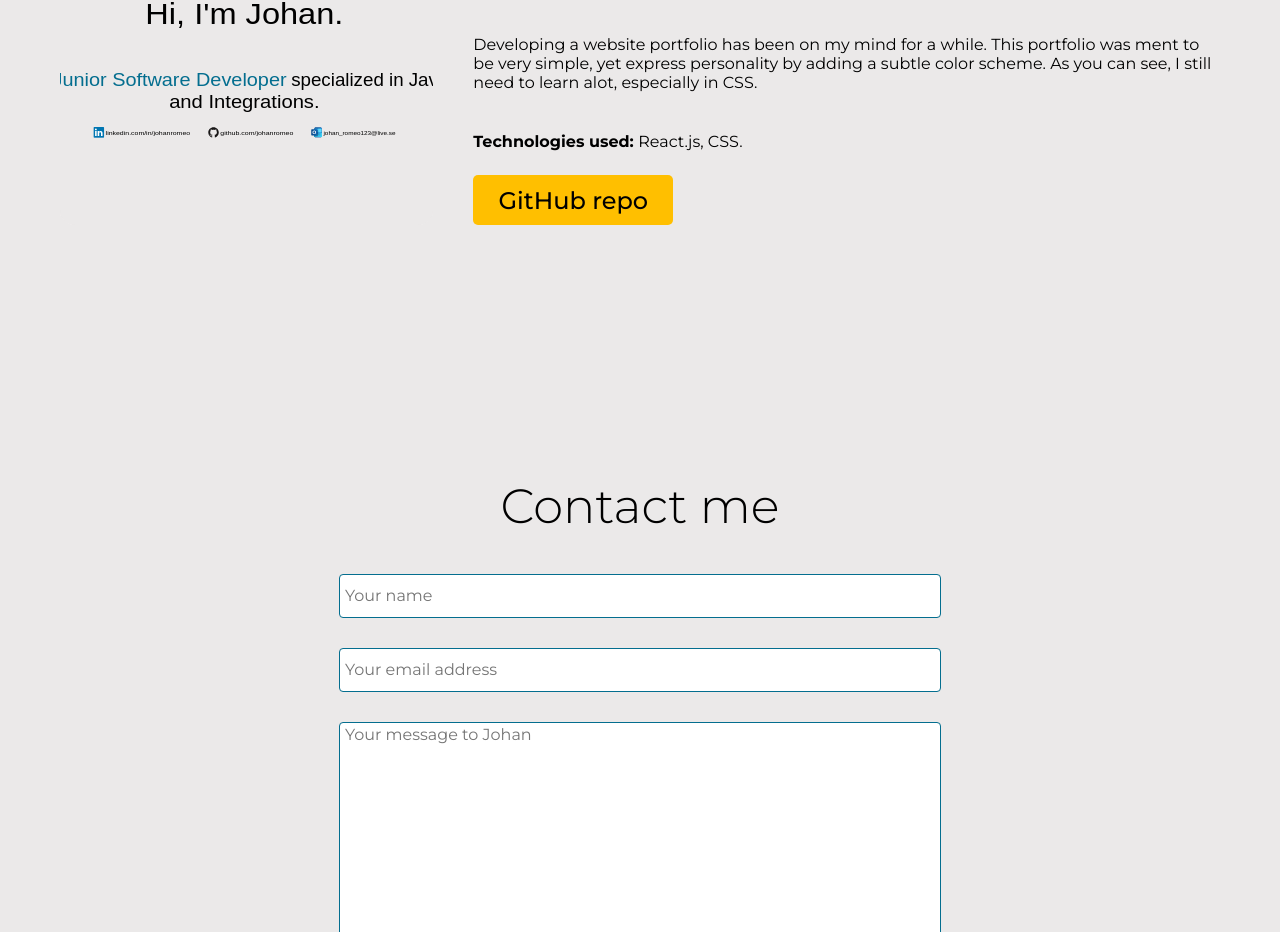
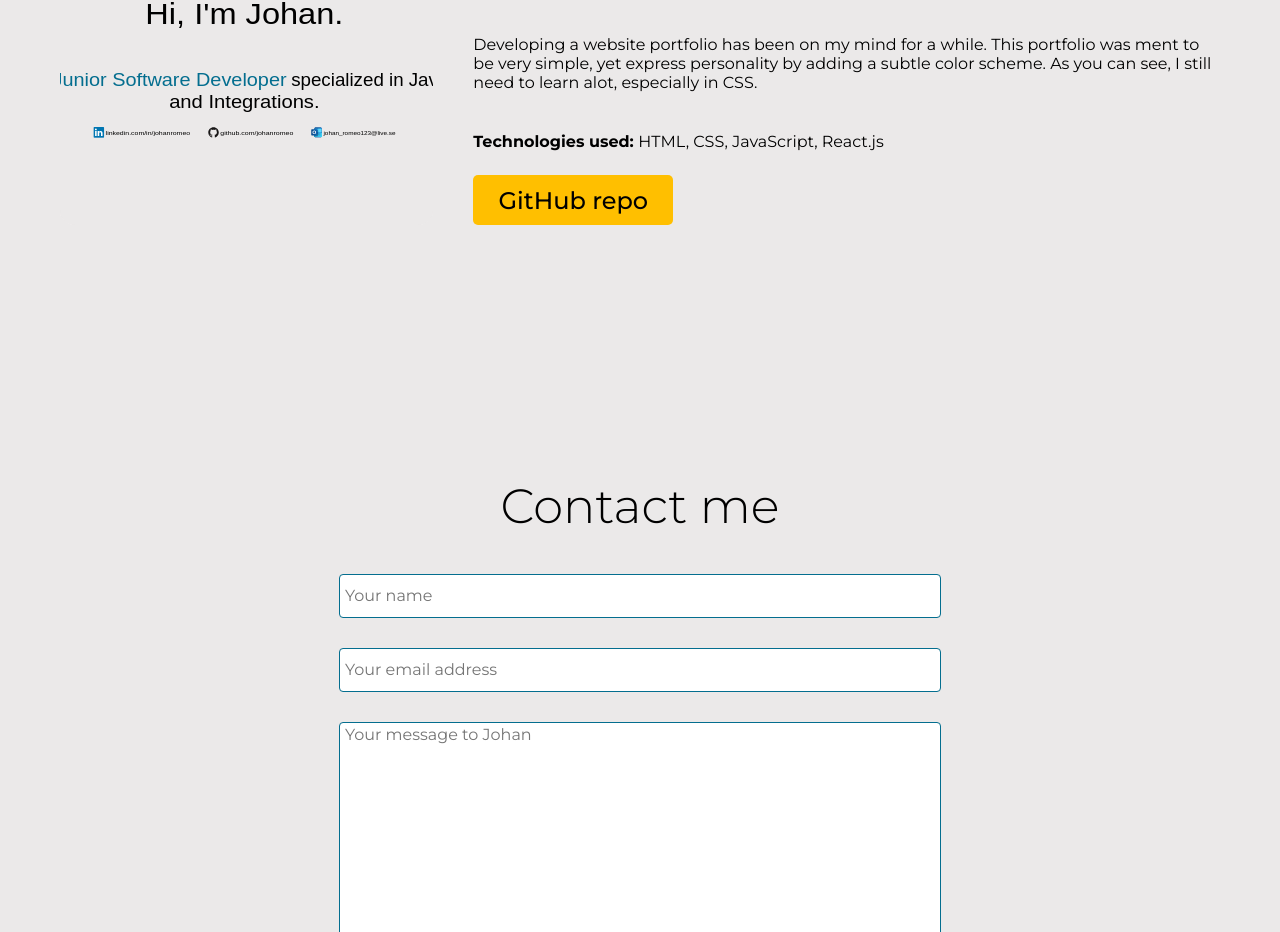
Before and after one commit to johanromeo/Johan-Portfolio, a React (Vite) app: page / in a window 1280 px wide. Shown: the part 3298-4230 px from the top of the page. Built offline with nearby package versions, Linux system fonts and the light colour scheme; no server answers.

Commit message:
added portfolio project

```diff
--- a/src/components/Main/Contact/ContactForm.jsx
+++ b/src/components/Main/Contact/ContactForm.jsx
@@ -6,14 +6,14 @@ import emailjs from "@emailjs/browser";
 import { useState, useRef } from "react";
 
 const ContactForm = () => {
+  const serviceId = import.meta.env.VITE_MAIL_SERVICE_ID;
+  const templateId = import.meta.env.VITE_MAIL_TEMPLATE_ID;
+  const publicKey = import.meta.env.VITE_MAIL_PUBLIC_KEY;
+
   const [senderName, setSenderName] = useState("");
   const [senderEmail, setSenderEmail] = useState("");
   const [senderMessage, setSenderMessage] = useState("");
   const [messageSent, setMessageSent] = useState(null);
-
-  const serviceId = import.meta.env.VITE_MAIL_SERVICE_ID;
-  const templateId = import.meta.env.VITE_MAIL_TEMPLATE_ID;
-  const publicKey = import.meta.env.VITE_MAIL_PUBLIC_KEY;
 
   const form = useRef();
 
--- a/src/components/Main/Projects/DisplayProjects/DisplayProjects.jsx
+++ b/src/components/Main/Projects/DisplayProjects/DisplayProjects.jsx
@@ -36,7 +36,7 @@ const projects = [
     overview: "My minimalistic website portfolio.",
     description:
       "Developing a website portfolio has been on my mind for a while. This portfolio was ment to be very simple, yet express personality by adding a subtle color scheme. As you can see, I still need to learn alot, especially in CSS.",
-    techUsed: "React.js, CSS.",
+    techUsed: "HTML, CSS, JavaScript, React.js",
     githubUrl: "https://github.com/johanromeo/Johan-Portfolio",
   },
 ];
```
